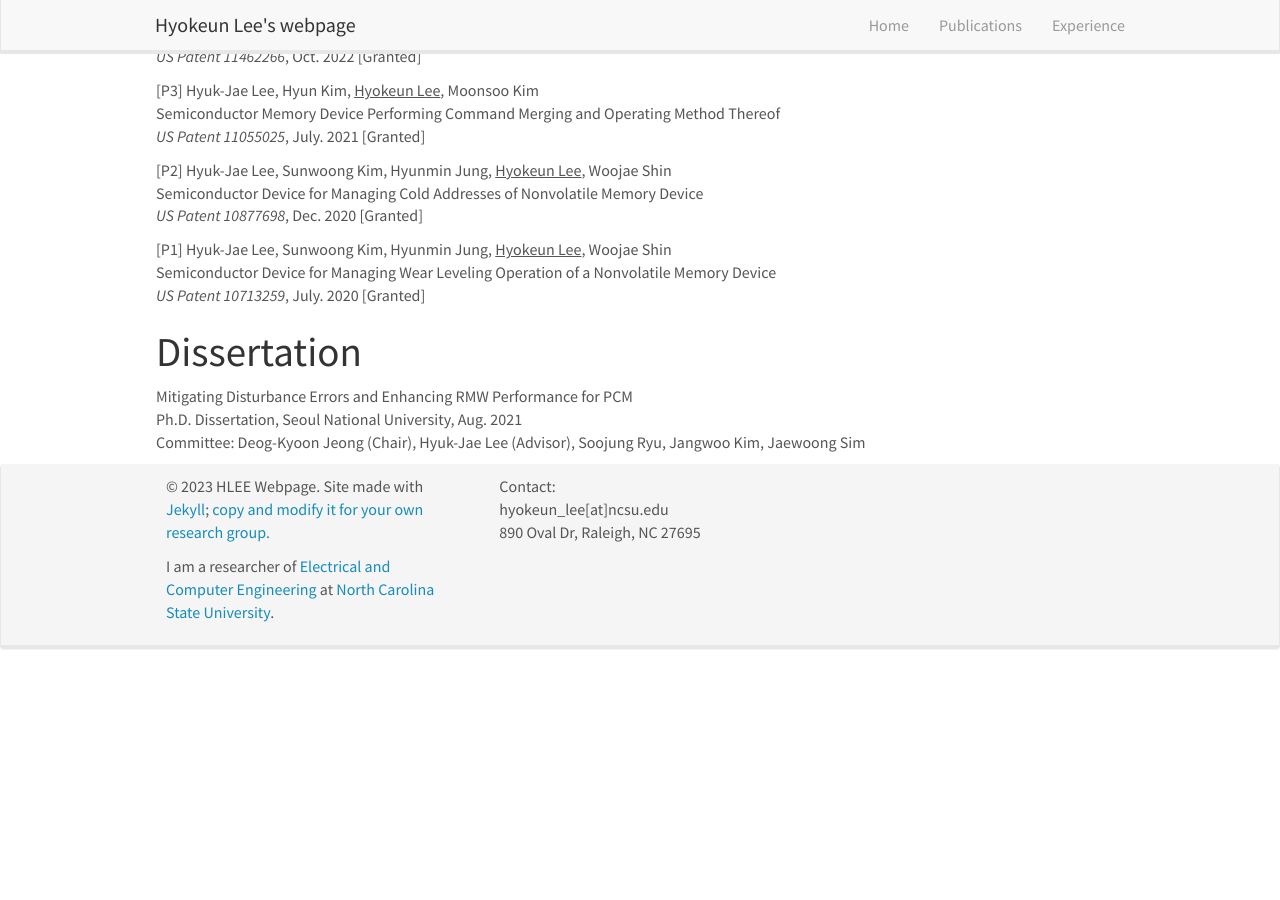
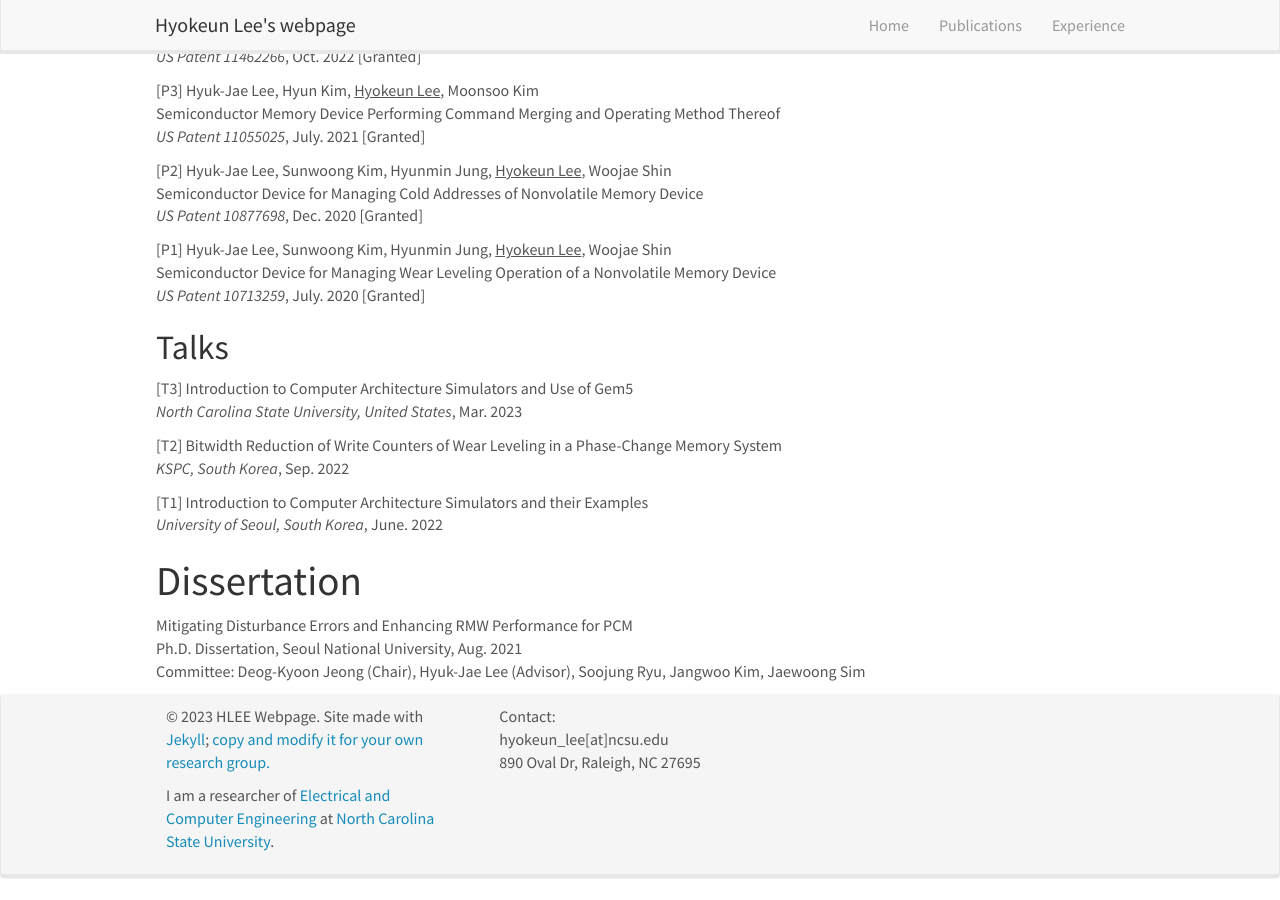
Before and after one commit to La-tale/sms.github.io, a Jekyll site: the page built from _pages/publications.md, in a window 1280 px wide and 900 px high, scrolled down 1397 px. Built offline with Jekyll 4.4.1, drawn with Linux system fonts in a browser that asks for light colours; nearby versions of some CDN libraries; before the commit the page ends 2068 px from its top, so only the background shows below that.

Commit message:
update cv pub

```diff
--- /dev/null
+++ b/_data/publist_talk.yml
@@ -0,0 +1,14 @@
+- title: "Introduction to Computer Architecture Simulators and Use of Gem5"
+  label: "[T3]"
+  year: Mar. 2023
+  venue: North Carolina State University, United States
+
+- title: "Bitwidth Reduction of Write Counters of Wear Leveling in a Phase-Change Memory System"
+  label: "[T2]"
+  year: Sep. 2022
+  venue: KSPC, South Korea
+
+- title: "Introduction to Computer Architecture Simulators and their Examples"
+  label: "[T1]"
+  year: June. 2022
+  venue: University of Seoul, South Korea
--- a/_pages/experience.md
+++ b/_pages/experience.md
@@ -9,6 +9,21 @@ permalink: /experience/
 # Project Experience
 
 ## Ongoing Research Projects
+- **Enabling Secure and Efficient Sharing of Accelerators in Expeditionary Systems**
+  - Development of secure hardware in an accelerator-rich architecture
+  - Development of secure GPU with CXL memory expansion
+  - Sponsor: Office of Naval Research, United States
+  - Role: Research participant, mentoring students research
+
+- **Towards Secure, Crash Recoverable and High-Performance Memory Systems in Future Expeditionary Tactical Systems**
+  - Development of user-transparent secure compiler
+  - Sponsor: Office of Naval Research, United States
+  - Role: Research participant, mentoring students research
+
+- **Parallel Architecture for Native Data-Graph Analytics Operation**
+  - Development of high-performance and secure access control in disaggregated memory systems
+  - Sponsor: AMD Research, United States
+  - Role: Research participant, mentoring students research
 
 ## Past Research Projects
 - **Optimization of Type-3 Compute Express Link (CXL) Add-In Card (AIC) Memory**
@@ -68,6 +83,7 @@ permalink: /experience/
 
 # Professional Activities
 - **2023**
+  - Program Committee, The 41st IEEE International Conference on Computer Design (ICCD) - 6 papers
   - Reviewer, IEEE Conference on Artificial Intelligence Circuits and Systems (AICAS) - 3 papers
   - Reviewer, IEIE Transactions on Smart Processing and Computing - 1 paper
 
--- a/_pages/publications.md
+++ b/_pages/publications.md
@@ -40,6 +40,13 @@ permalink: /publications/
 {% endfor %}
 
 
+## Talks
+{% for publi in site.data.publist_talk %}
+  {{ publi.label }} {{ publi.title }} <br />
+  <em>{{ publi.venue }}</em>, {{ publi.year }}
+{% endfor %}
+
+
 # Dissertation
 Mitigating Disturbance Errors and Enhancing RMW Performance for PCM <br />
 Ph.D. Dissertation, Seoul National University, Aug. 2021 <br />
```
Also changed, not shown: 4 other files.
